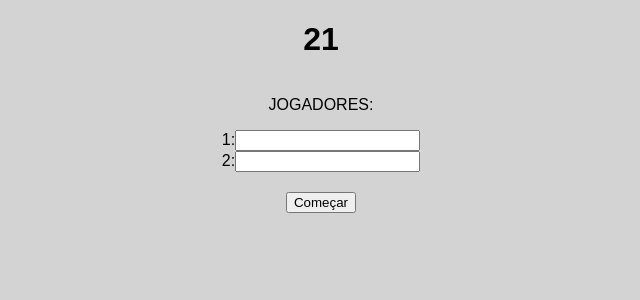
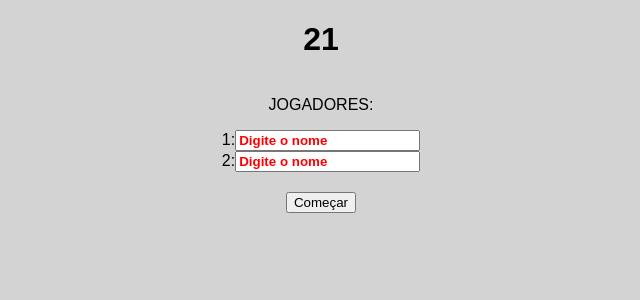
Before and after one commit to mastertech-imfe-2503/503-vinteum-react, a React (Create React App) app: page / in a window 1280 px wide. Shown: the top 300 px of the page, without its empty margins (319-959 px from the left). Built offline with nearby package versions, Linux system fonts and the light colour scheme.

Commit message:
Build logic for the first page

```diff
--- a/src/Components/App/App.js
+++ b/src/Components/App/App.js
@@ -4,11 +4,57 @@ import Title from '../Title/Title';
 import FormPlayers from '../FormPlayers/FormPlayers';
 
 class App extends React.Component {
+  constructor(props) {
+    super(props);
+    this.state = {
+      gameStep: 1,
+      names: {
+        player1: '',
+        player2: ''
+      }
+    }
+  }
+
+  handlePlayerNameChange = event => {
+    this.setState({
+      names: {
+        ...this.state.names,
+        [event.target.name]: event.target.value
+      }
+    });
+  }
+
+  handleClickFormButton = () => {
+    if (this.state.names.player1 && this.state.names.player2) {
+      this.setState({
+        gameStep: 2
+      });
+    }
+  }
+
+  generatePage = () => {
+    if (this.state.gameStep === 1) {
+      return (
+        <FormPlayers
+          handleClickButton={this.handleClickFormButton}
+          playerNames={this.state.names}
+          handlePlayerNameChange={this.handlePlayerNameChange}
+        />
+      )
+    }
+    else if (this.state.gameStep === 2) {
+      return <p>Página 2</p>
+    }
+    else {
+      return <p>Página 3</p>
+    }
+  }
+
   render() {
     return (
       <div className="App">
         <Title />
-        <FormPlayers />
+        { this.generatePage() }
       </div>
     );
   }
--- a/src/Components/Button/Button.js
+++ b/src/Components/Button/Button.js
@@ -5,7 +5,7 @@ class Button extends React.Component {
   render() {
     return (
       <div className="Button">
-        <button>Começar</button>
+        <button onClick={this.props.handleClick}>Começar</button>
       </div>
     );
   }
--- a/src/Components/FormPlayers/FormPlayers.js
+++ b/src/Components/FormPlayers/FormPlayers.js
@@ -10,13 +10,13 @@ class FormPlayers extends React.Component {
           <p>JOGADORES:</p>
           <div>
             <label htmlFor="p1">1:</label>
-            <input name="p1" type="text" maxLength="15" />
+            <input onChange={this.props.handlePlayerNameChange}value={this.props.playerNames.player1} placeholder="Digite o nome" name="player1" type="text" maxLength="15" />
           </div>
           <div>
             <label htmlFor="p2">2:</label>
-            <input name="p2" type="text" maxLength="15" />
+            <input onChange={this.props.handlePlayerNameChange} value={this.props.playerNames.player2}placeholder="Digite o nome" name="player2" type="text" maxLength="15" />
           </div>
-          <Button />
+          <Button handleClick={this.props.handleClickButton}/>
         </div>
       </div>
     );
```
